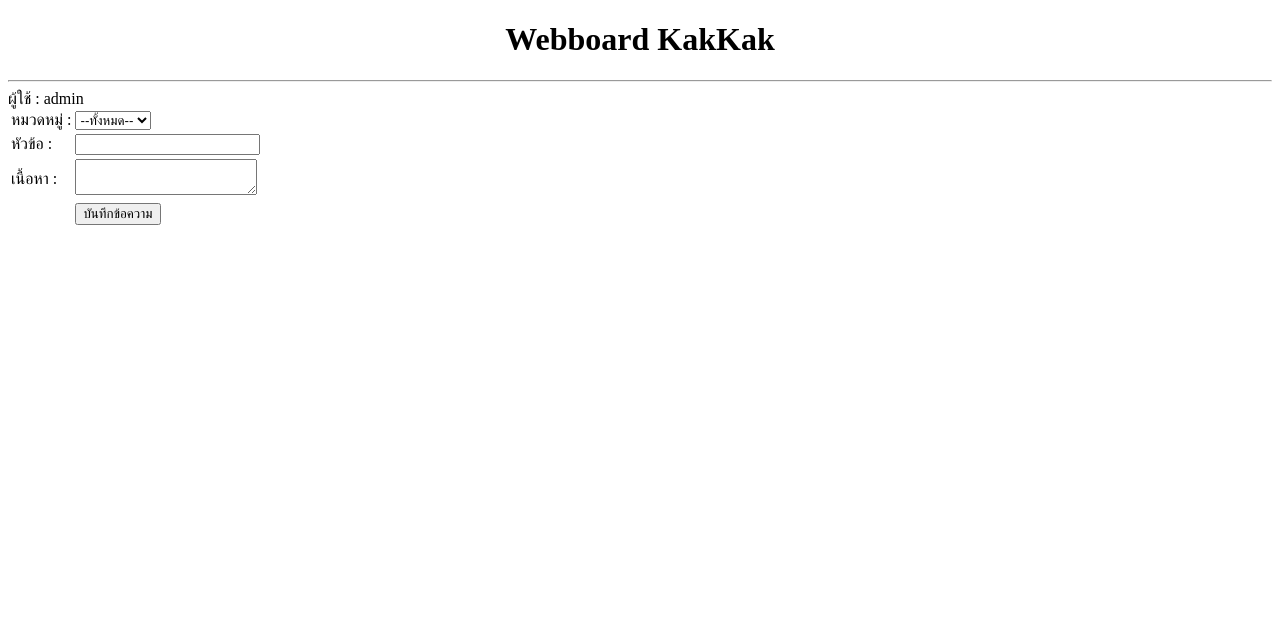
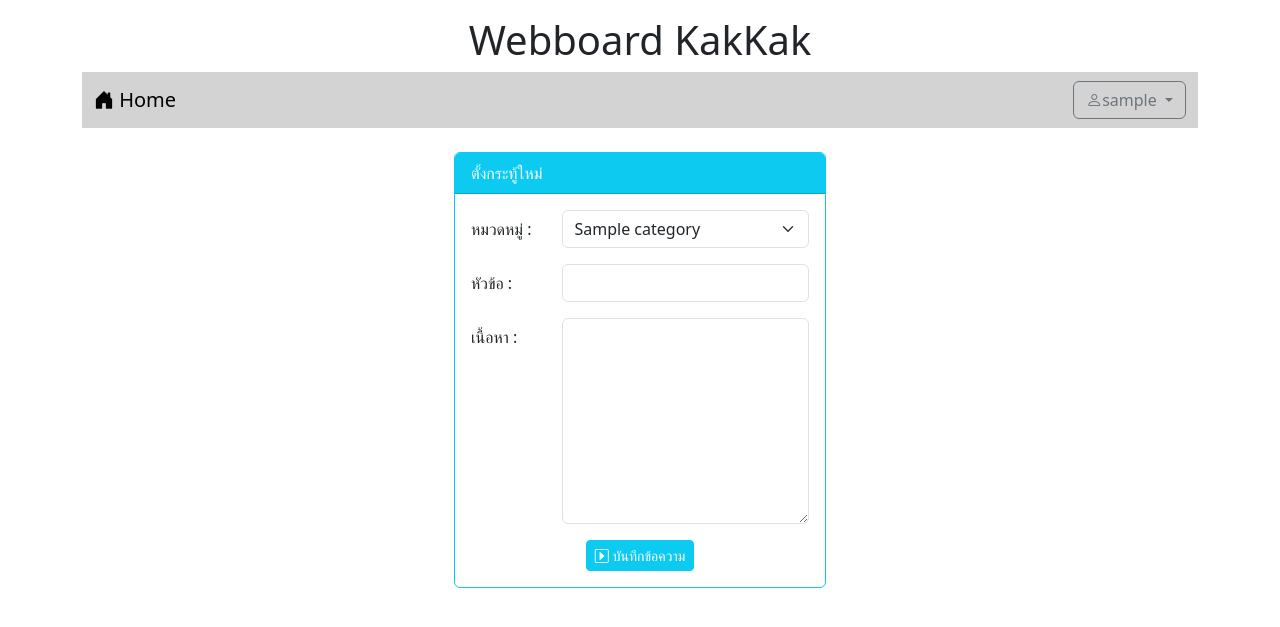
Before and after one commit to Kumthon14/EnetC67_Webboard, a PHP site: page /newpost.php in a window 1280 px wide. Shown: the top 627 px of the page. Run offline with PHP 8.4, Linux system fonts and the light colour scheme; the visitor is signed in with stand-in values (Sample User, id 1); tables that the repository leaves empty or names only in its code hold one stand-in row (values such as "Sample post").

Commit message:
Home_1
Edit post

```diff
--- a/login.php
+++ b/login.php
@@ -17,18 +17,14 @@ if (isset($_SESSION['id'])) {
 </head>
 
 <body>
-    <div class="container-lg d-block" ;>
+    <div class="container-lg" ;>
         <h1 style="text-align: center;">Webboard KakKak</h1>
-        <hr>
 
         <?php
         include "nav.php";
         ?>
 
         <br>
-
-
-
 
         <form action="verify.php" method="post">
             <div class="row">
--- a/logout.php
+++ b/logout.php
@@ -1,6 +1,6 @@
 <?php
     session_start();
     session_destroy();
-    header("location:index.php");
+    header(header: "location:index.php");
     die();
 ?>
--- a/nav.php
+++ b/nav.php
@@ -5,19 +5,11 @@
             <?php
             if (!isset($_SESSION['id'])) {
                 echo "<li class='nav-item'><a class='nav-link' href='login.php'><i class='bi bi-pencil-square'></i>เข้าสู่ระบบ</a></li>";
-            } else if ($_SESSION['username'] == 'admin') {
+            }else{
+                $user = $_SESSION['username'];
                 echo "<li class='nav-item dropdown'>
                                 <a class='btn btn-outline-secondary dropdown-toggle' href='#' role='button' data-bs-toggle='dropdown' aria-expanded='false'>
-                                    <i class='bi bi-person-check'></i> admin
-                                </a>
-                                <ul class='dropdown-menu'>
-                                    <li><a class='dropdown-item' href='logout.php'><i class='bi bi-box-arrow-right'></i> ออกจากระบบ</a></li>
-                                </ul>
-                            </li>";
-            } else if ($_SESSION['username'] == 'member') {
-                echo "<li class='nav-item dropdown'>
-                                <a class='btn btn-outline-secondary dropdown-toggle' href='#' role='button' data-bs-toggle='dropdown' aria-expanded='false'>
-                                    <i class='bi bi-person'></i> member
+                                    <i class='bi bi-person'></i>".$user."
                                 </a>
                                 <ul class='dropdown-menu'>
                                     <li><a class='dropdown-item' href='logout.php'><i class='bi bi-box-arrow-right'></i> ออกจากระบบ</a></li>
--- a/newpost.php
+++ b/newpost.php
@@ -1,56 +1,73 @@
 <?php
-    session_start();
-    if(!isset($_SESSION['id'])){
-        header("location:index.php");
-    }
+session_start();
+if (!isset($_SESSION['id'])) {
+    header("location:index.php");
+}
 ?>
 <!DOCTYPE html>
 <html lang="en">
+
 <head>
-    <meta charset="UTF-8">
-    <meta name="viewport" content="width=device-width, initial-scale=1.0">
-    <title>Document</title>
+    <meta charset="utf-8">
+    <link href="https://cdn.jsdelivr.net/npm/bootstrap@5.3.3/dist/css/bootstrap.min.css" rel="stylesheet" integrity="sha384-QWTKZyjpPEjISv5WaRU9OFeRpok6YctnYmDr5pNlyT2bRjXh0JMhjY6hW+ALEwIH" crossorigin="anonymous">
+    <script src="https://cdn.jsdelivr.net/npm/bootstrap@5.3.3/dist/js/bootstrap.bundle.min.js" integrity="sha384-YvpcrYf0tY3lHB60NNkmXc5s9fDVZLESaAA55NDzOxhy9GkcIdslK1eN7N6jIeHz" crossorigin="anonymous"></script>
+    <link rel="stylesheet" href="https://cdn.jsdelivr.net/npm/bootstrap-icons@1.11.3/font/bootstrap-icons.min.css">
+    <title>Newpost</title>
 </head>
+
 <body>
-    <h1 style="text-align: center;">Webboard KakKak</h1>
-    <hr>
-    <?php echo "<div>ผู้ใช้ : ".$_SESSION['username']."</div>"?>
-    <table>
-        <tr>
-            <td>
-                หมวดหมู่ :
-            </td>
-            <td>
-                <select name="category">
-                    <option value="all">--ทั้งหมด--</option>
-                    <option value="general">เรื่องทั่วไป</option>
-                    <option value="study">เรื่องเรียน</option>
-                </select>
-            </td>
-        </tr>
-        <tr>
+    <div class="container-lg mt-3">
+        <h1 style="text-align: center;">Webboard KakKak</h1>
 
-            <td>
-                หัวข้อ :
-            </td>
-            <td>
-                <input type="text">
-            </td>
-        </tr>
-        <tr>
-            <td>
-                เนื้อหา :
-            </td>
-            <td>
-                <textarea></textarea>
-            </td>
-        </tr>
-        <tr>
-            <td></td>
-            <td>
-                <input type="button" value="บันทึกข้อความ">
-            </td>
-        </tr>
-    </table>
+        <?php
+            include "nav.php";
+        ?>
+		<br>
+
+        <div class="card text-dark bg-white border-info col-lg-4 mx-auto">
+            <div class="card-header bg-info text-white">ตั้งกระทู้ใหม่</div>
+            <div class="card-body">
+                <form action="newpost_save.php" method="post">
+                    <div class="row mb-3">
+                        <label class="col-lg-3 col-form-label">หมวดหมู่ :</label>
+                        <div class="col-lg-9">
+                            <select name="category" class="form-select">
+                                <?php
+                                    $conn = new PDO("mysql:host=localhost;dbname=webboard;charset=utf8","root","");
+                                    $sql = "SELECT * FROM category";
+                                    foreach($conn->query($sql) as $row) {
+                                        echo "<option value=".$row["name"].">".$row["name"]."</option>";
+                                    }
+                                    $conn=null;
+                                ?>
+                            </select>
+                        </div>
+                    </div>
+                    <div class="row mb-3">
+                        <label class="col-lg-3 col-form-label">หัวข้อ :</label>
+                        <div class="col-lg-9">
+                            <input type="text" name="topic" class="form-control" required>
+                        </div>
+                    </div>
+                    <div class="row mb-3">
+                        <label class="col-lg-3 col-form-label">เนื้อหา :</label>
+                        <div class="col-lg-9">
+                            <textarea name="comment" class="form-control" rows="8" required></textarea>
+                        </div>
+                    </div>
+                    <div class="row">
+                        <div class="col-lg-12">
+                            <center>
+                                <button type="submit" class="btn btn-info btn-sm text-white">
+                                    <i class="bi bi-caret-right-square me-1"></i>บันทึกข้อความ
+                                </button>
+                            </center>
+                        </div>
+                    </div>
+                </form>
+            </div>
+        </div>
+    </div>
 </body>
+
 </html>
```
Also changed, not shown: index.php (+22 -27 lines), newpost_save.php (added, +24 -0 lines), register.php (+23 -3 lines), register_save.php (+14 -6 lines), verify.php (+14 -28 lines).
